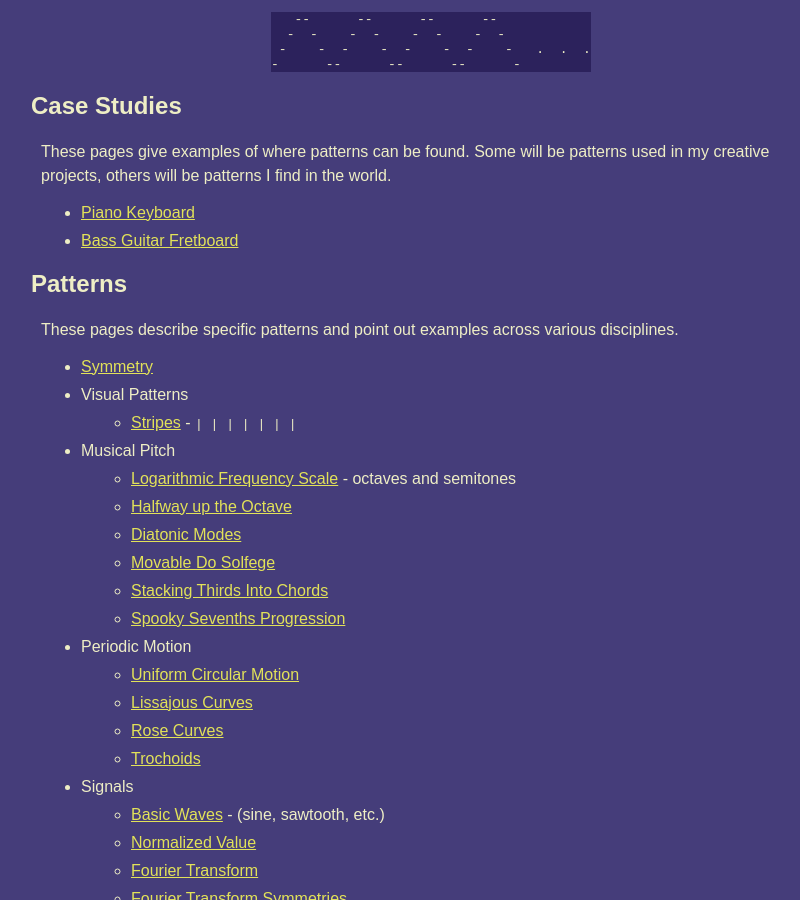
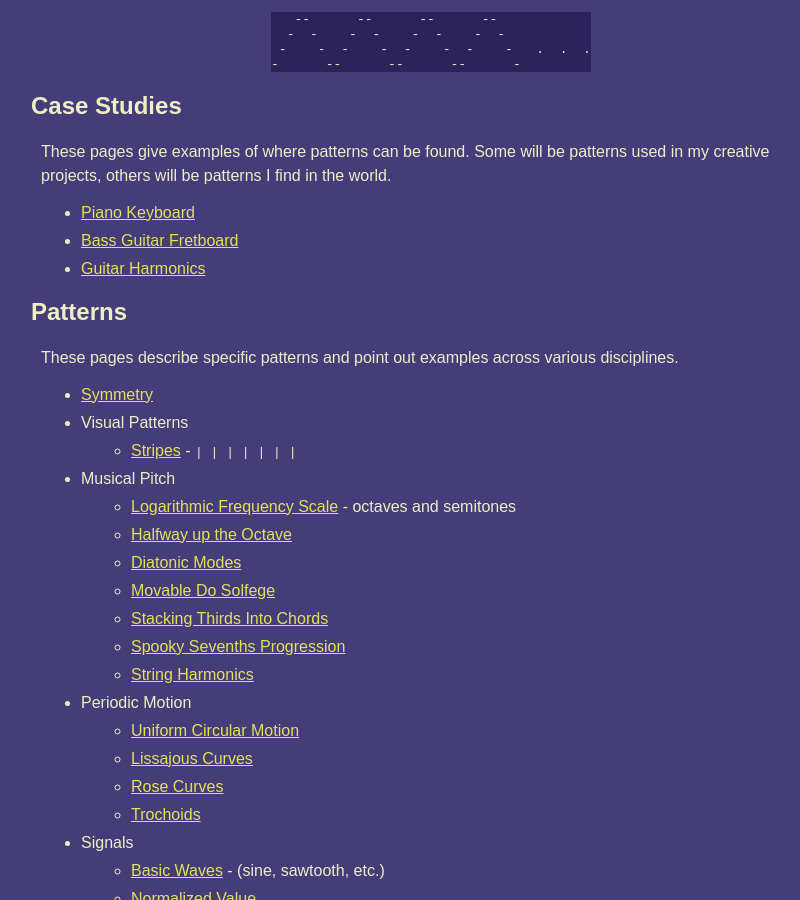
Before and after one commit to ptrgags/pattern-spotting, a Jekyll site: the page built from index.md, in a window 1280 px wide and 900 px high, scrolled down 246 px. Shown: the whole window, without its empty margins (209-1009 px from the left). Built offline with Jekyll 4.4.1, drawn with Linux system fonts in a browser that asks for light colours; a script that is not in the unit is left out.

Commit message:
Link to new pages

```diff
--- a/index.md
+++ b/index.md
@@ -27,6 +27,7 @@ These pages give examples of where patterns can be found. Some will be patterns
 
 - [Piano Keyboard](./case-studies/piano-keyboard.html)
 - [Bass Guitar Fretboard](./case-studies/bass-fretboard.html)
+- [Guitar Harmonics](./case-studies/guitar-harmonics.html)
 
 ## Patterns
 
@@ -42,6 +43,7 @@ These pages describe specific patterns and point out examples across various dis
    - [Movable Do Solfege](./patterns/movable-do-solfege.html)
    - [Stacking Thirds Into Chords](./patterns/stacking-thirds.html)
    - [Spooky Sevenths Progression](./patterns/spooky-sevenths-progression.html)
+   - [String Harmonics](./patterns/string-harmonics.html)
 - Periodic Motion
    - [Uniform Circular Motion](./patterns/circular-motion.html)
    - [Lissajous Curves](./patterns/lissajous.html)
```
